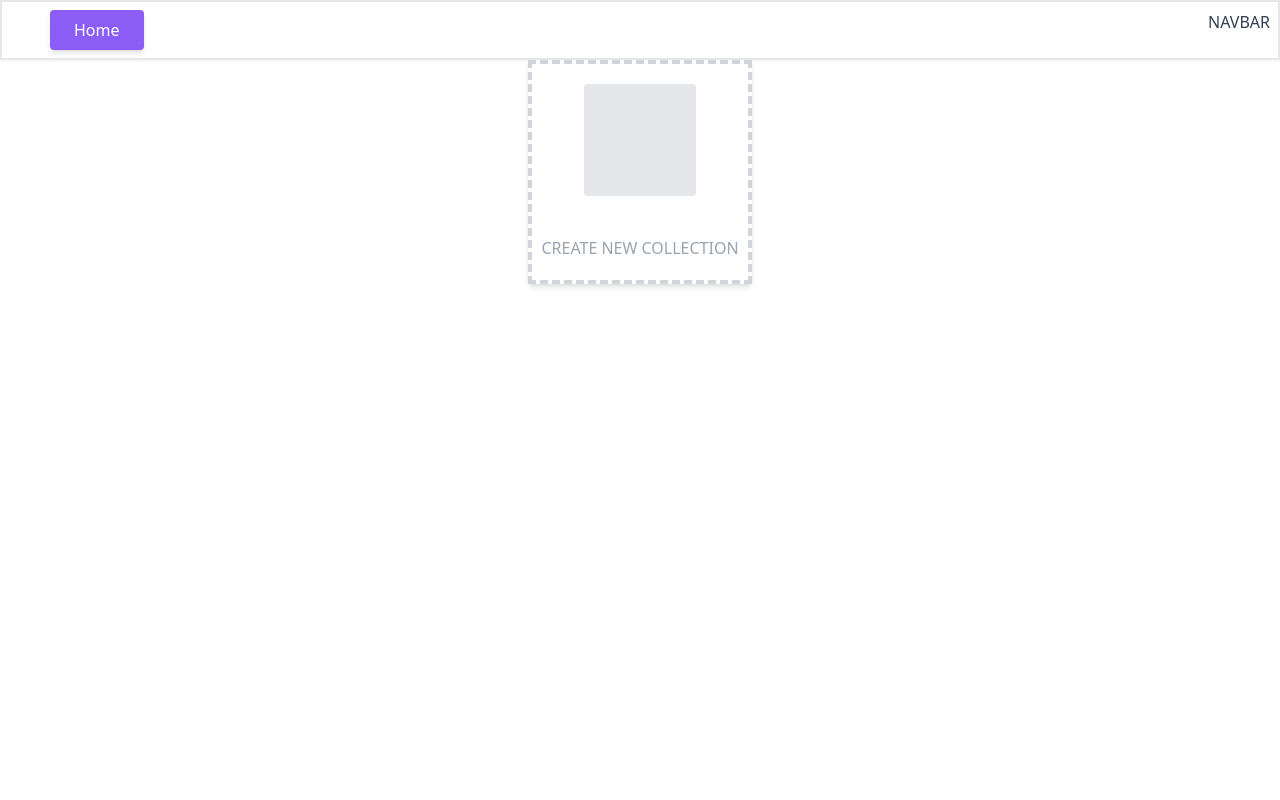
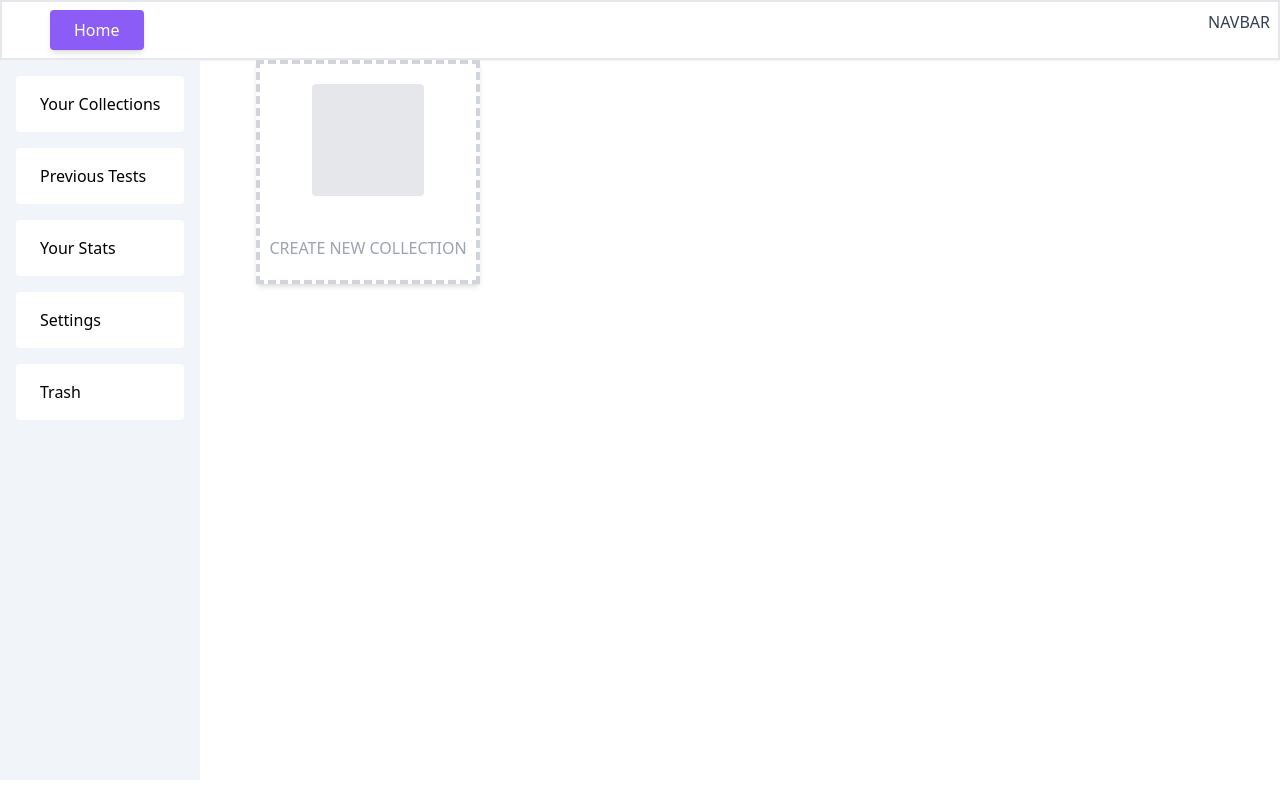
Before and after one commit to richeek45/revision-pro, a Next.js app: page /collections in a window 1280 px wide. Built offline with nearby package versions, Linux system fonts and the light colour scheme.

Commit message:
wrapping collection page and removing previous styles

```diff
--- a/src/pages/collections/index.tsx
+++ b/src/pages/collections/index.tsx
@@ -1,14 +1,16 @@
 import React from 'react'
 import Navbar from '../../components/Navbar'
 import CreateNewCard from '@/components/CreateNewCard'
+import NavbarWrapper from '@/components/NavbarWrapper'
 
 
 const Collections = () => {
   return (
-    <div className='flex flex-col items-center justify-between'>
-          <Navbar />
-          <CreateNewCard />
-    </div>
+    <NavbarWrapper>
+      <div className='flex flex-col items-center justify-between bg-white'>
+        <CreateNewCard />
+      </div>
+    </NavbarWrapper>
   )
 }
 
--- a/src/pages/index.tsx
+++ b/src/pages/index.tsx
@@ -5,18 +5,18 @@ import SideBar from '../components/SideBar'
 
 export default function Home() {
   return (
-    <main className={`flex min-h-screen flex-col items-center justify-between`}>
+    <main className={`flex w-full max-h-screen flex-col justify-start`}>
       <Navbar />
-      <div className='flex justify-between w-full h-screen'>
+      <div>
         <SideBar />
         content
+        {/* <section></section>
+        <article></article>
+        <aside></aside>
+        <footer></footer>
+        <details></details>
+        <summary></summary> */}
       </div>
-      <section></section>
-      <article></article>
-      <aside></aside>
-      <footer></footer>
-      <details></details>
-      <summary></summary>
     </main>
   )
 }
--- a/src/styles/globals.css
+++ b/src/styles/globals.css
@@ -17,10 +17,10 @@
 }
 
 body {
-  color: rgb(var(--foreground-rgb));
+  /* color: rgb(var(--foreground-rgb));
   background: linear-gradient(
       to bottom,
       transparent,
       rgb(var(--background-end-rgb))
-    )
+    ) */
 }
```
